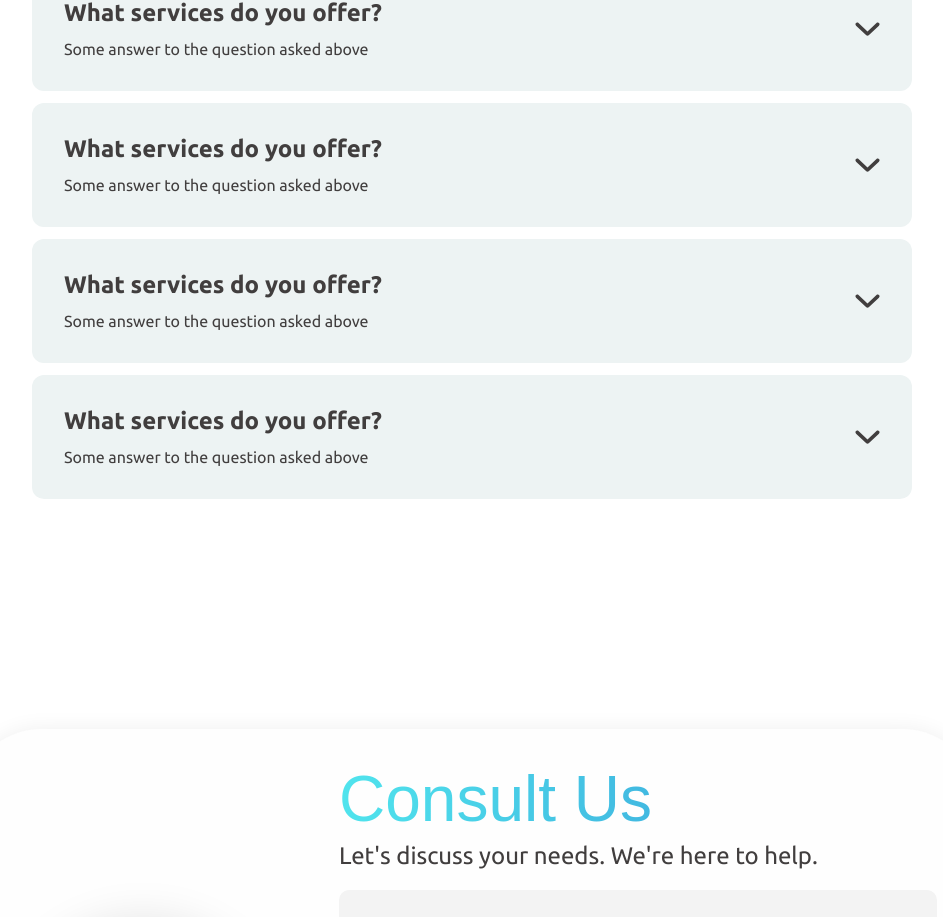
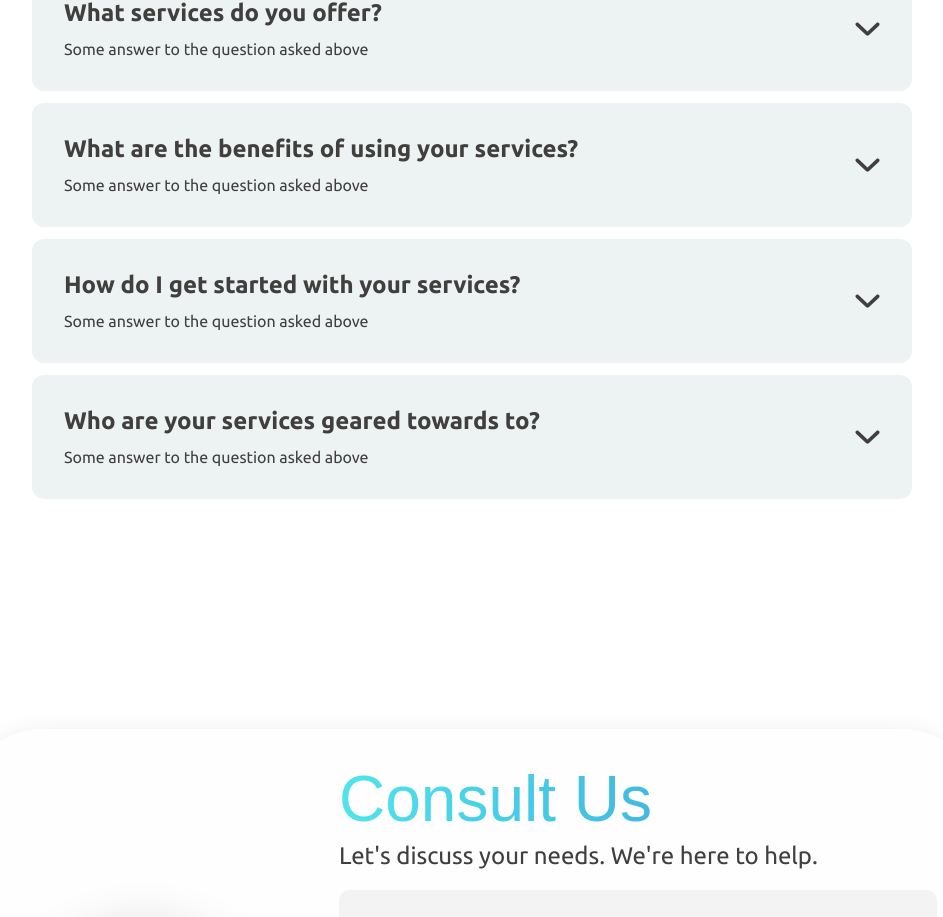
Before and after one commit to el-naza/a-z-website, a Next.js app: page / in a window 1280 px wide. Shown: the part 3060-3977 px from the top of the page, without its empty margins (168-1111 px from the left). Built offline with nearby package versions, Linux system fonts and the light colour scheme; a web font is replaced by a local one.

Commit message:
push test

```diff
--- a/src/app/components/index.tsx
+++ b/src/app/components/index.tsx
@@ -104,15 +104,15 @@ export function Faqs() {
           answer="Some answer to the question asked above"
         ></FaqItem>
         <FaqItem
-          faq="What services do you offer?"
+          faq="What are the benefits of using your services?"
           answer="Some answer to the question asked above"
         ></FaqItem>
         <FaqItem
-          faq="What services do you offer?"
+          faq="How do I get started with your services?"
           answer="Some answer to the question asked above"
         ></FaqItem>
         <FaqItem
-          faq="What services do you offer?"
+          faq="Who are your services geared towards to?"
           answer="Some answer to the question asked above"
         ></FaqItem>
       </div>
@@ -130,7 +130,7 @@ export function FaqItem({
   children?: React.ReactNode;
 }>) {
   return (
-    <div className="flex bg-gray-blue p-[20px] md:p-[32px] rounded-[12px] justify-between gap-5 ">
+    <div className="flex bg-gray-blue p-[20px] md:p-[32px] rounded-[12px] justify-between gap-5">
       <div className="flex flex-col gap-[12px]">
         <h5 className="max-md:font-normal">{faq}</h5>
         <p className="tiny">{answer}</p>
```
